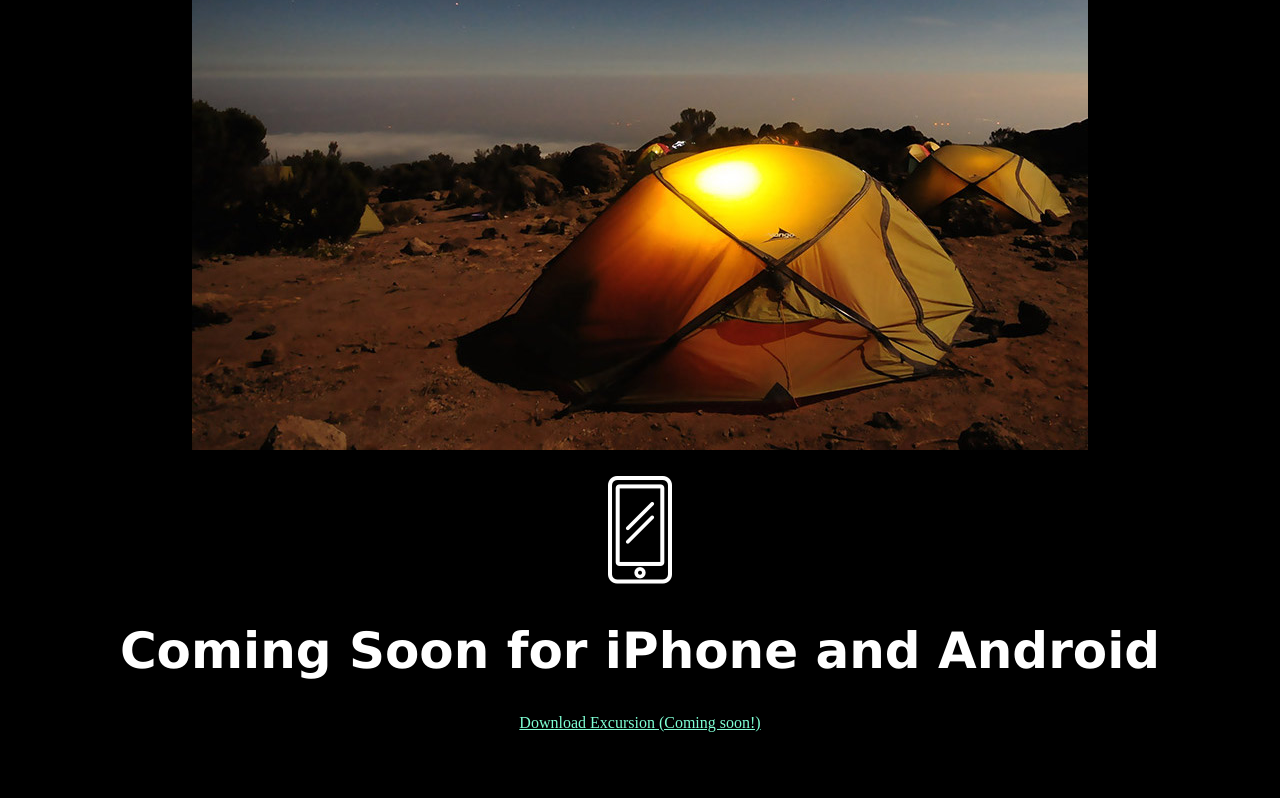
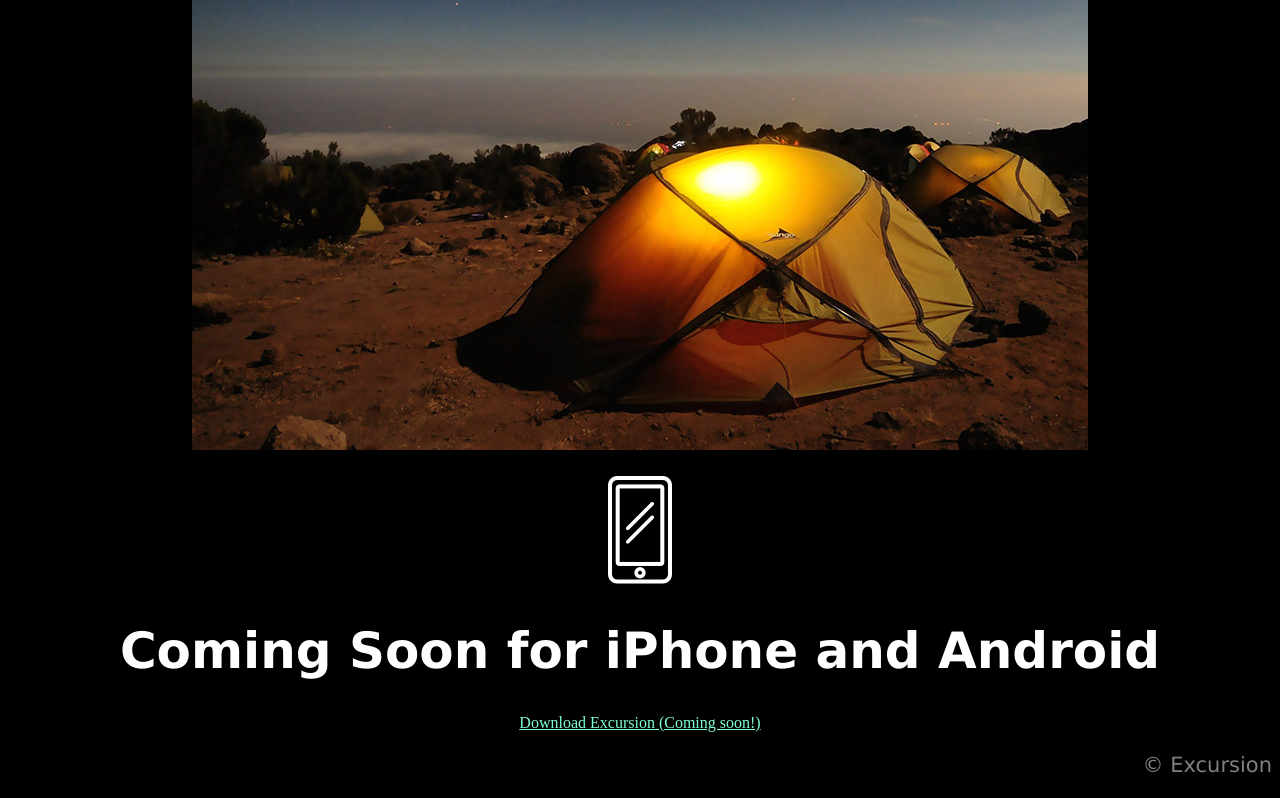
Before and after one commit to alinasuh/Excursion, a plain HTML site: page index.html in a window 1280 px wide. Shown: the part 596-1394 px from the top of the page. Before the commit the page ends 1336 px from the top, so only its background shows below. Drawn offline with Linux system fonts and the light colour scheme.

Commit message:
Add footer.

```diff
--- a/index.html
+++ b/index.html
@@ -23,5 +23,9 @@
     <h1>Coming Soon for iPhone and Android</h1>
     <a href="#" class="download">Download Excursion (Coming soon!)</a>
 
+    <footer>
+      <p class="footer">&copy; Excursion</p>
+    </footer>
+
   </body>
 </html>
--- a/resources/css/style.css
+++ b/resources/css/style.css
@@ -28,3 +28,7 @@ p {
   color: aquamarine;
   font-size: 16px;
 }
+
+.footer {
+  text-align: right;
+}
```
